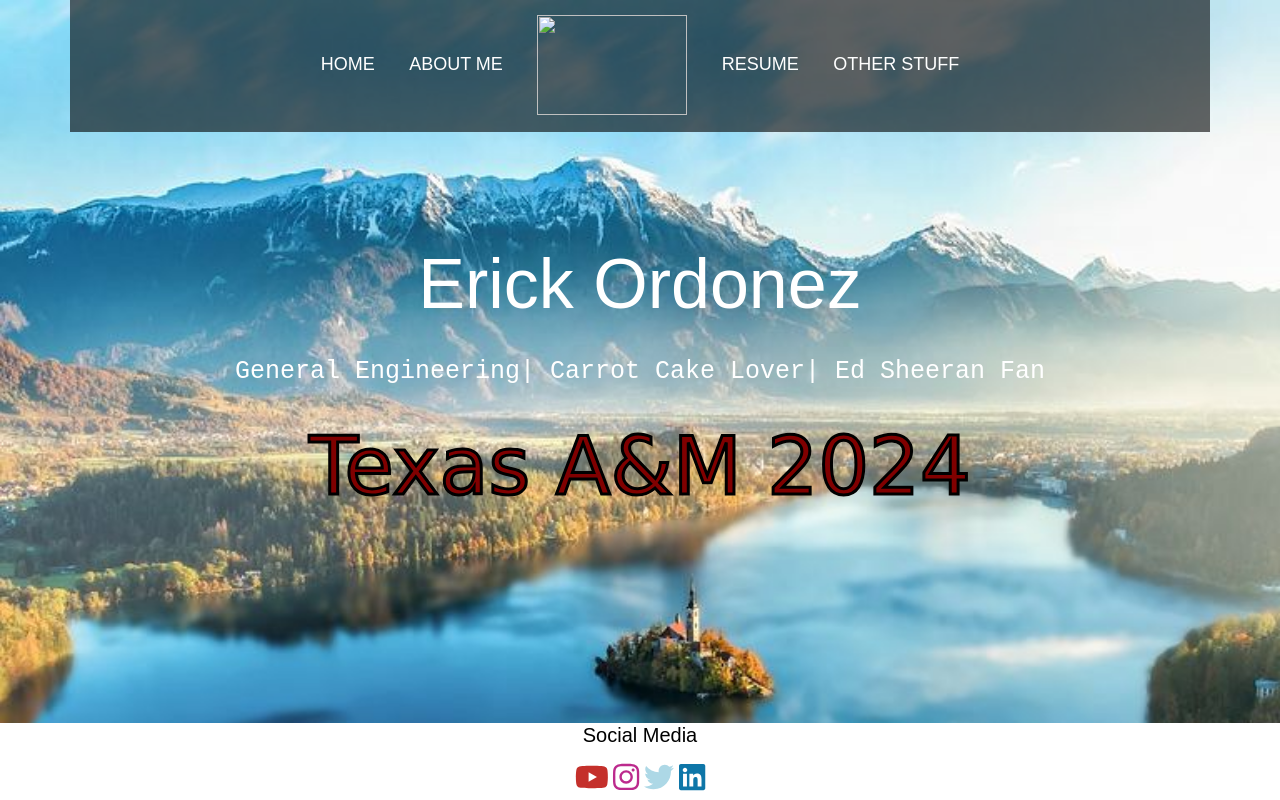
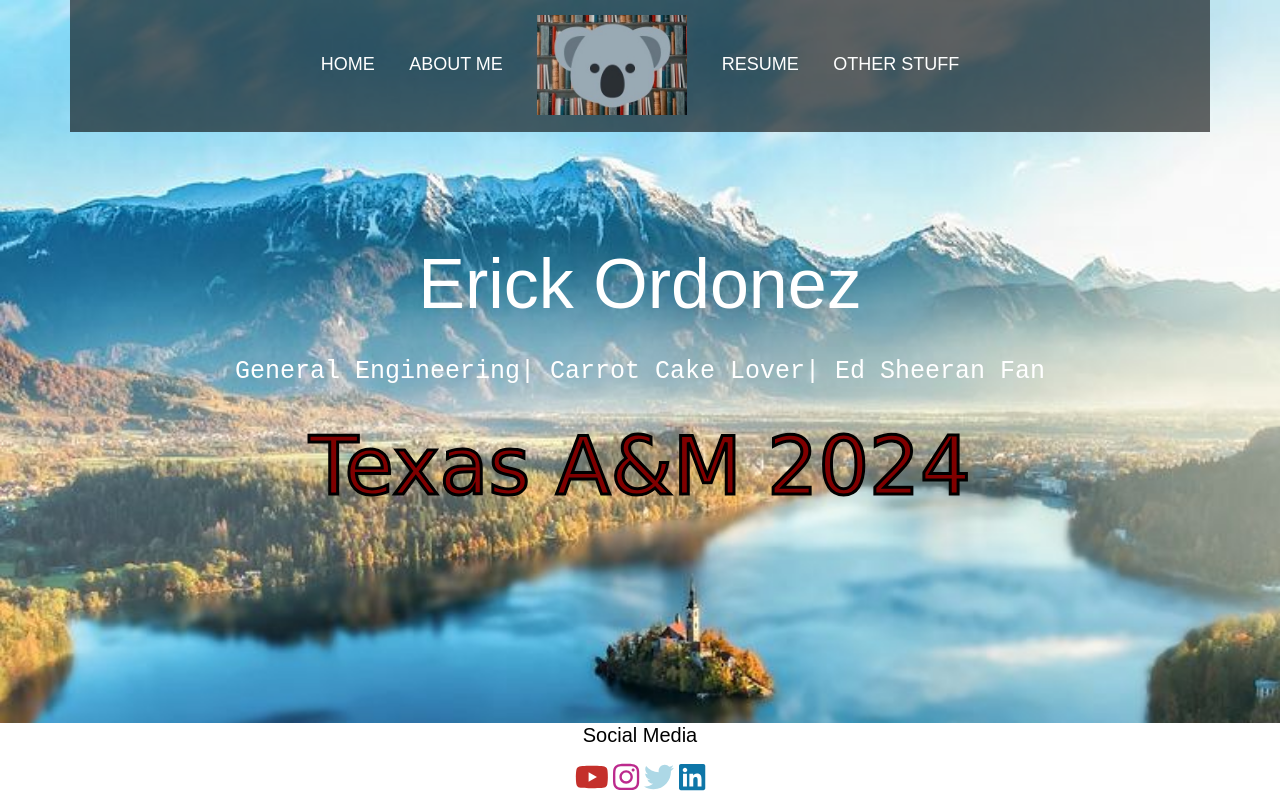
Before and after one commit to erickordonez346/erickwebsite, a plain HTML site: page weirdstuff.html in a window 1280 px wide. Drawn offline with nearby package versions, Linux system fonts and the light colour scheme.

Commit message:
Update weirdstuff.html

```diff
--- a/weirdstuff.html
+++ b/weirdstuff.html
@@ -15,7 +15,7 @@
       <div class="container">
         <a href="index.html" class="hoverline">Home</a>
         <a href="realaboutme.html" class="hoverline">About Me</a>
-        <a href="#" class="hoverline logo"><img src="/pictures/Erick Ordonez Logo.jpg" width= 150 height= 100></a>
+        <a href="#" class="hoverline logo"><img src="Erick Ordonez Logo.jpg" width= 150 height= 100></a>
         <a href="https://erickordonez346.github.io/lol/" target="_blank" class="hoverline">Resume</a>
         <a href="otherstuff.html" class="hoverline">Other Stuff</a>
       </div>
```
